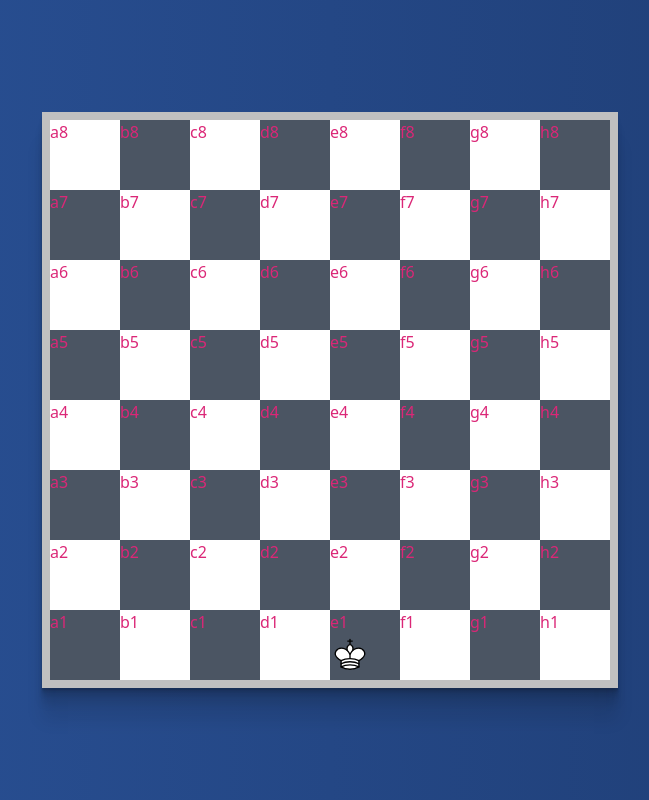
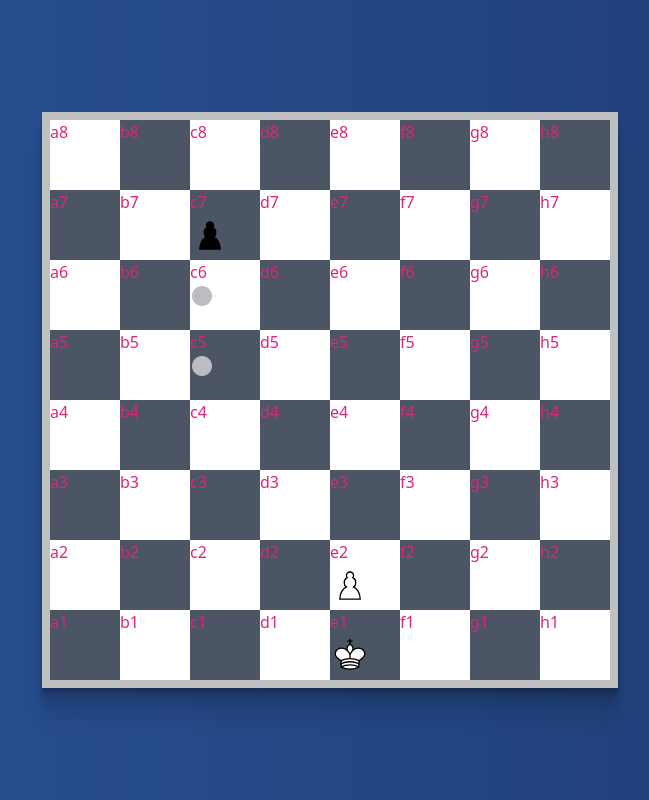
Before and after one commit to zainkazi/chess-app-react, a React app: page / in a window 1280 px wide. Both pictures are taken after a click on the element "c7". Shown: the whole page, without its empty margins (310-959 px from the left). Built offline with nearby package versions, Linux system fonts and the light colour scheme; the HTML template or start-up script is replaced by a standard one.

Commit message:
rendered and moved pawn

```diff
--- a/src/components/Board/Board.jsx
+++ b/src/components/Board/Board.jsx
@@ -15,33 +15,26 @@ import bishopWhite from "../../assets/pieces/white-bishop.svg";
 import bishopBlack from "../../assets/pieces/black-bishop.svg";
 import knightWhite from "../../assets/pieces/white-knight.svg";
 import knightBlack from "../../assets/pieces/black-knight.svg";
-import whitePawn from "../../assets/pieces/white-pawn.svg";
-import blackPawn from "../../assets/pieces/black-pawn.svg";
+import pawnWhite from "../../assets/pieces/white-pawn.svg";
+import pawnBlack from "../../assets/pieces/black-pawn.svg";
 
 //Grey dot
 import dot from "../../assets/misc/grey-dot.png";
 
-// These are the functions for finding the possible moves for all the pieces
-let possibleMovesFunctions = {
-  king: (currentSquare) =>
-    Object.keys(boardState).filter(
-      (destinationSquare) =>
-        [-1, 0, 1].includes(
-          destinationSquare[0].charCodeAt(0) - currentSquare[0].charCodeAt(0)
-        ) &&
-        [-1, 0, 1].includes(destinationSquare[1] - currentSquare[1]) &&
-        !(
-          destinationSquare[0].charCodeAt(0) - currentSquare[0].charCodeAt(0) ==
-            0 && destinationSquare[1] - currentSquare[1] == 0
-        )
-    ),
-};
-
 const { initialBoard, boardState } = initializeBoard();
 
+//put the white king on board
 boardState["e1"] = {
   name: "king-white",
   imageUrl: kingWhite,
+};
+boardState["e2"] = {
+  name: "pawn-white",
+  imageUrl: pawnWhite,
+};
+boardState["c7"] = {
+  name: "pawn-black",
+  imageUrl: pawnBlack,
 };
 
 const Board = () => {
@@ -51,13 +44,52 @@ const Board = () => {
   const [currentClickedSquareAndPiece, setCurrentClickedSquareAndPiece] =
     useState({ square: "", piece: "", moves: [] });
 
-  useEffect(() => {
-    console.log(currentClickedSquareAndPiece);
-    console.log(pieceMovementFlag);
-  }, [pieceMovementFlag, currentClickedSquareAndPiece]);
+  useEffect(() => {}, [pieceMovementFlag, currentClickedSquareAndPiece]);
 
+  // These are the functions for finding the possible moves for all the pieces
+  let possibleMovesFunctions = {
+    king: (currentSquare) =>
+      Object.keys(lookupTable).filter(
+        (destinationSquare) =>
+          [-1, 0, 1].includes(
+            destinationSquare[0].charCodeAt(0) - currentSquare[0].charCodeAt(0)
+          ) &&
+          [-1, 0, 1].includes(destinationSquare[1] - currentSquare[1]) &&
+          !(
+            destinationSquare[0].charCodeAt(0) -
+              currentSquare[0].charCodeAt(0) ==
+              0 && destinationSquare[1] - currentSquare[1] == 0
+          )
+      ),
+
+    pawn: (currentSquare, color) => {
+      let moves = [];
+      if (color == "white") {
+        if (currentSquare[1] == "2") {
+          moves.push(currentSquare[0] + "3");
+          moves.push(currentSquare[0] + "4");
+        } else {
+          moves.push(
+            currentSquare[0] + (parseInt(currentSquare[1]) + 1).toString()
+          );
+        }
+      } else if (color == "black") {
+        if (currentSquare[1] == "7") {
+          moves.push(currentSquare[0] + "6");
+          moves.push(currentSquare[0] + "5");
+        } else {
+          moves.push(
+            currentSquare[0] + (parseInt(currentSquare[1]) - 1).toString()
+          );
+        }
+      }
+      return moves;
+    },
+  };
+
+  // piece from current square to the destination square
   const movePiece = (currentSquare, destinationSquare) => {
-    const piece = lookupTable[currentSquare].name.split("-")[0];
+    const [piece, color] = lookupTable[currentSquare].name.split("-");
 
     if (piece == "king") {
       if (
@@ -70,23 +102,44 @@ const Board = () => {
         });
       }
     }
+
+    if (piece == "pawn") {
+      if (
+        possibleMovesFunctions
+          .pawn(currentSquare, color)
+          .includes(destinationSquare)
+      ) {
+        setLookupTable({
+          ...lookupTable,
+          [destinationSquare]: lookupTable[currentSquare],
+          [currentSquare]: { name: "", imageUrl: "" },
+        });
+      }
+    }
   };
 
   // Moving the piece using click
-  const handleClick = (name) => {
-    let piece = lookupTable[name].name;
-    console.log(piece);
+  const handleClick = (squareName) => {
+    let piece = lookupTable[squareName].name;
+    let color;
 
     if (!pieceMovementFlag) {
       if (piece.length == 0) {
         return;
       } else {
-        piece = piece.split("-")[0];
+        [piece, color] = piece.split("-");
 
         if (piece == "king") {
-          const possibleMoves = possibleMovesFunctions.king(name);
+          const possibleMoves = possibleMovesFunctions.king(squareName);
           setCurrentClickedSquareAndPiece(() => ({
-            square: name,
+            square: squareName,
+            piece: piece,
+            moves: possibleMoves,
+          }));
+        } else if (piece == "pawn") {
+          const possibleMoves = possibleMovesFunctions.pawn(squareName, color);
+          setCurrentClickedSquareAndPiece(() => ({
+            square: squareName,
             piece: piece,
             moves: possibleMoves,
           }));
@@ -95,8 +148,8 @@ const Board = () => {
       }
     } else if (pieceMovementFlag) {
       if (piece.length == 0) {
-        if (currentClickedSquareAndPiece.moves.includes(name)) {
-          movePiece(currentClickedSquareAndPiece.square, name);
+        if (currentClickedSquareAndPiece.moves.includes(squareName)) {
+          movePiece(currentClickedSquareAndPiece.square, squareName);
         }
       }
       setCurrentClickedSquareAndPiece({ square: "", piece: "", moves: [] });
@@ -121,7 +174,7 @@ const Board = () => {
           )}
 
           {currentClickedSquareAndPiece.moves.includes(square.name) && (
-            <img src={dot} />
+            <img src={dot} className="relative z-10" />
           )}
         </Square>
       ))}
--- a/src/components/Piece/Piece.jsx
+++ b/src/components/Piece/Piece.jsx
@@ -11,7 +11,7 @@ const Piece = ({
   possibleMoves,
 }) => {
   return (
-    <div>
+    <div className="absolute">
       <img src={image} className="w-10" alt="piece" />
     </div>
   );
--- a/src/components/Square/Square.jsx
+++ b/src/components/Square/Square.jsx
@@ -6,7 +6,7 @@ const Square = ({ onSquareClick, children, color, name }) => {
   return (
     <div
       onClick={() => onSquareClick(name)}
-      className={`${color} text-pink-600`}
+      className={`${color} text-pink-600 relative`}
     >
       {name}
       {children}
```
